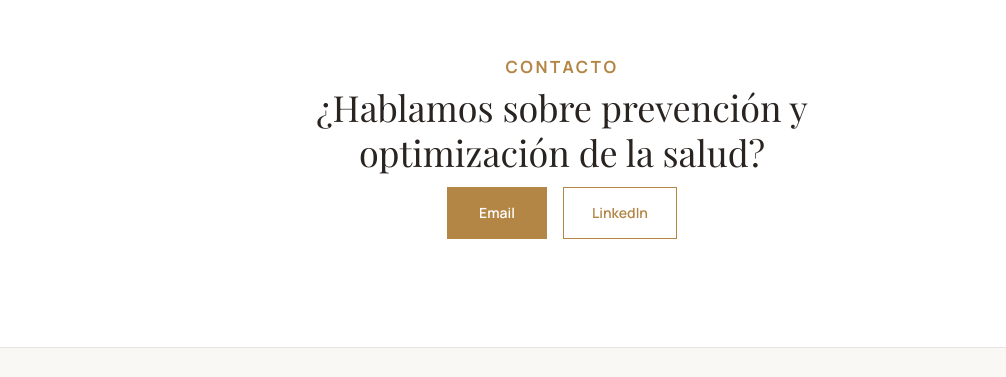
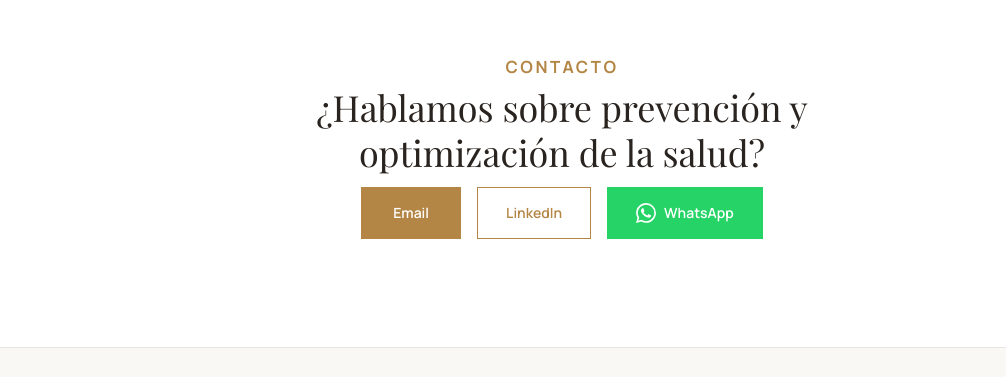
Before and after one commit to Manelgon/JASSONCERVERA, a website built with Vite: page index.html in a window 1280 px wide. Shown: the part 4779-5156 px from the top of the page, without its empty margins (78-1084 px from the left). Built offline with nearby package versions, Linux system fonts and the light colour scheme.

Commit message:
Agregar boton de WhatsApp en seccion de contacto
Made-with: Cursor

```diff
--- a/index.html
+++ b/index.html
@@ -551,6 +551,11 @@
           <a href="mailto:jasson.ca@gmail.com" class="btn-gold">Email</a>
           <a href="https://www.linkedin.com/in/jasson-cervera-685833329/?originalSubdomain=es" target="_blank"
             rel="noopener" class="btn-outline-gold">LinkedIn</a>
+          <a href="https://wa.me/34637478406?text=Hola%20Dr.%20Cervera%2C%20me%20gustar%C3%ADa%20contactar%20con%20usted."
+            target="_blank" rel="noopener" class="btn-whatsapp" aria-label="Chat on WhatsApp">
+            <svg viewBox="0 0 24 24" width="20" height="20" fill="currentColor"><path d="M17.472 14.382c-.297-.149-1.758-.867-2.03-.967-.273-.099-.471-.148-.67.15-.197.297-.767.966-.94 1.164-.173.199-.347.223-.644.075-.297-.15-1.255-.463-2.39-1.475-.883-.788-1.48-1.761-1.653-2.059-.173-.297-.018-.458.13-.606.134-.133.298-.347.446-.52.149-.174.198-.298.298-.497.099-.198.05-.371-.025-.52-.075-.149-.669-1.612-.916-2.207-.242-.579-.487-.5-.669-.51l-.57-.01c-.198 0-.52.074-.792.372-.272.297-1.04 1.016-1.04 2.479 0 1.462 1.065 2.875 1.213 3.074.149.198 2.096 3.2 5.077 4.487.709.306 1.262.489 1.694.625.712.227 1.36.195 1.871.118.571-.085 1.758-.719 2.006-1.413.248-.694.248-1.289.173-1.413-.074-.124-.272-.198-.57-.347m-5.421 7.403h-.004a9.87 9.87 0 01-5.031-1.378l-.361-.214-3.741.982.998-3.648-.235-.374a9.86 9.86 0 01-1.51-5.26c.001-5.45 4.436-9.884 9.888-9.884 2.64 0 5.122 1.03 6.988 2.898a9.825 9.825 0 012.893 6.994c-.003 5.45-4.437 9.884-9.885 9.884m8.413-18.297A11.815 11.815 0 0012.05 0C5.495 0 .16 5.335.157 11.892c0 2.096.547 4.142 1.588 5.945L.057 24l6.305-1.654a11.882 11.882 0 005.683 1.448h.005c6.554 0 11.89-5.335 11.893-11.893a11.821 11.821 0 00-3.48-8.413z"/></svg>
+            WhatsApp
+          </a>
         </div>
       </div>
     </div>
--- a/style.css
+++ b/style.css
@@ -434,6 +434,29 @@ body.panel-open {
 .btn-outline-gold:hover {
   background: var(--gold);
   color: var(--gold-deep);
+}
+
+.btn-whatsapp {
+  display: inline-flex;
+  align-items: center;
+  gap: 8px;
+  padding: 14px 28px;
+  background: #25D366;
+  color: #fff;
+  font-size: 0.875rem;
+  font-weight: 600;
+  text-decoration: none;
+  border: 1.5px solid #25D366;
+  transition: background 0.25s, border-color 0.25s;
+}
+
+.btn-whatsapp:hover {
+  background: #1ebe57;
+  border-color: #1ebe57;
+}
+
+.btn-whatsapp svg {
+  flex-shrink: 0;
 }
 
 /* ---- SECTIONS ---- */
```
